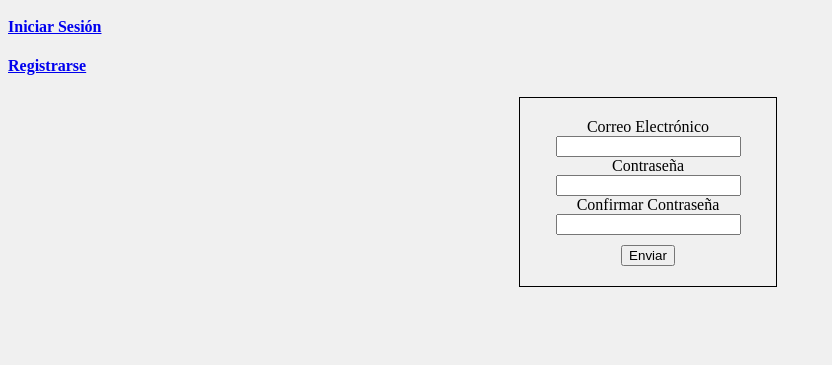
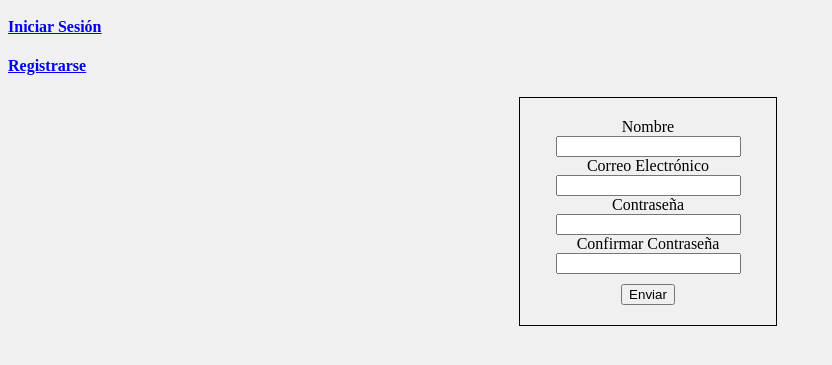
Before and after one commit to JerlibGnzlz/registro-de-notas, a plain HTML site: page client/pages/register/register.html in a window 1280 px wide. Shown: the part 101-466 px from the top of the page, without its empty margins (0-832 px from the left). Drawn offline with Linux system fonts and the light colour scheme.

Commit message:
label de nombre en register.html, constantes en. js

```diff
--- a/client/assets/js/register.js
+++ b/client/assets/js/register.js
@@ -0,0 +1,5 @@
+const nameInput = document.querySelector("#nameInput");
+const emailInput = document.querySelector("#emailInput");
+const passwordInput = document.querySelector("#passwordInput");
+const confirmPasswordInput = document.querySelector("#passwordConfirm");
+const registerButton = document.querySelector("#registerButton");
--- a/client/pages/register/register.html
+++ b/client/pages/register/register.html
@@ -17,13 +17,15 @@
         </nav>
         <div class="formulario">
             <form>
+                <label for="name">Nombre</label>
+                <input type="text" name="name" id="nameInput" required>
                 <label for="email">Correo Electrónico</label>
-                <input type="email" name="email" id="email" required>
+                <input type="email" name="email" id="emailInput" required>
                 <label for="password">Contraseña</label>
-                <input type="password" name="password" id="password" required>
+                <input type="password" name="password" id="passwordInput" required>
                 <label for="password">Confirmar Contraseña</label>
-                <input type="password" name="password" id="password" required>
-                <button>Enviar</button>
+                <input type="password" name="password" id="passwordConfirm" required>
+                <button id="registerButton">Enviar</button>
             </form>
         </div>
     <footer></footer>
```
